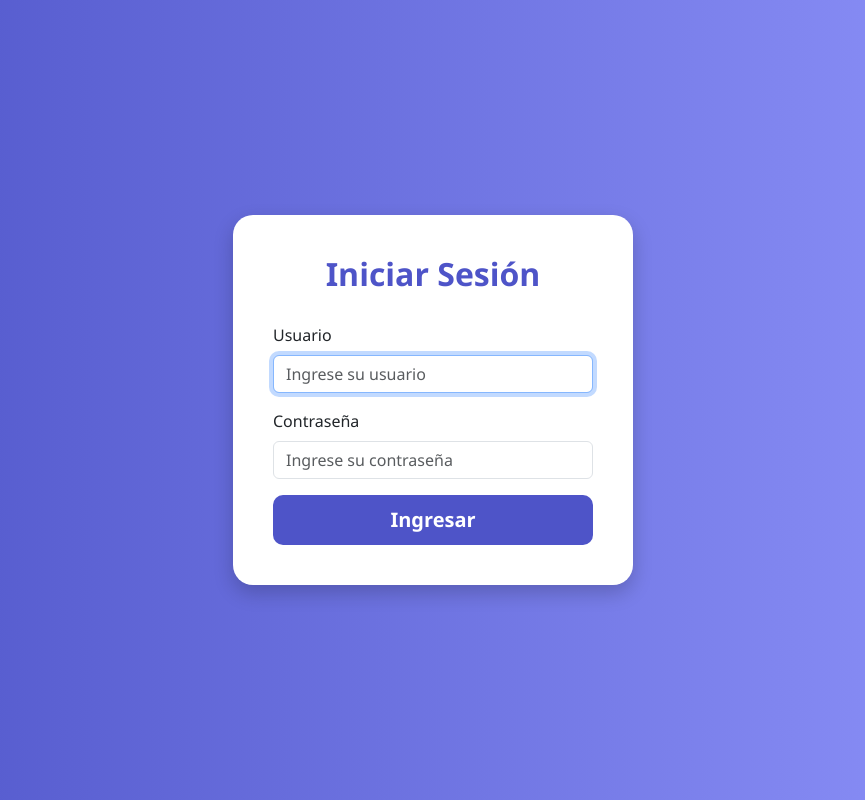
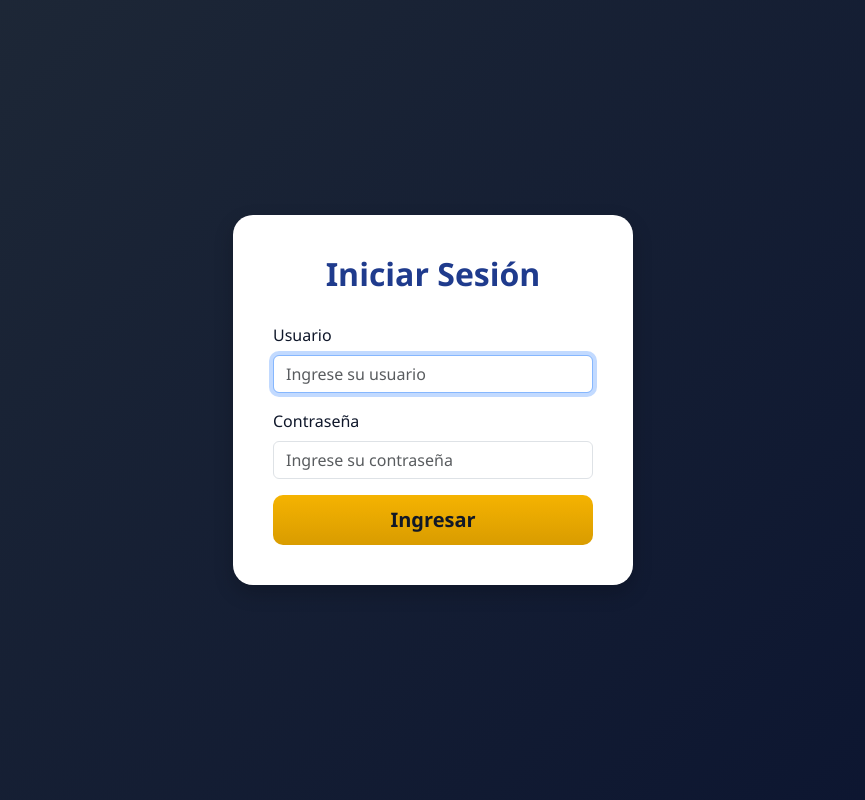
Before and after one commit to ichigo34/asistencia-nakama-service, a Django app: page /login/ in a window 1280 px wide. Shown: the whole page, without its empty margins (207-1072 px from the left). Run offline with Django 5.2, Linux system fonts and the light colour scheme.

Commit message:
style(ui): unificar paleta corporativa (azul, blanco, amarillo y plomo) y consistencia en fondos y CTAs\n\n- formulario.css: fondo plomo oscuro, acentos azul/amarillo, componentes coherentes\n- login.css: tema unificado, CTA amarillo\n- descarga.css: tema unificado y CTA amarillo

```diff
--- a/app/static/css/formulario.css
+++ b/app/static/css/formulario.css
@@ -1,11 +1,11 @@
 :root{
-    /* Paleta high-tech (azul, amarillo, blanco y negro) */
+    /* Paleta corporativa: azul, blanco, amarillo y plomo (gris) */
     --brand-primary:#0f1e52; /* azul profundo */
     --brand-primary-dark:#1f3b8d; /* azul hover */
     --brand-accent:#f5b301; /* amarillo CTA */
     --brand-accent-dark:#d99c00;
 
-    --black:#070b15;
+    --black:#1f2937; /* plomo oscuro de fondo */
     --white:#ffffff;
     --gray-50:#f3f4f6;
     --gray-500:#6b7280;
--- a/app/static/css/login.css
+++ b/app/static/css/login.css
@@ -1,5 +1,17 @@
+:root{
+  /* Paleta corporativa: azul, blanco, amarillo y plomo */
+  --brand-primary:#0f1e52;
+  --brand-primary-dark:#1f3b8d;
+  --brand-accent:#f5b301;
+  --brand-accent-dark:#d99c00;
+  --black:#1f2937; /* plomo oscuro */
+  --white:#ffffff;
+}
+
 body {
-  background: linear-gradient(to right, #4e54c8, #8f94fb);
+  background:
+    radial-gradient(900px 500px at 120% 120%, rgba(31,59,141,.35), transparent 60%),
+    linear-gradient(135deg, var(--black) 0%, #0b1430 100%);
   min-height: 100vh;
   margin: 0;
   padding: 0;
@@ -7,6 +19,7 @@ body {
   align-items: center;
   justify-content: center;
   font-family: 'Segoe UI', sans-serif;
+  color: #0f172a;
 }
 
 .login-card {
@@ -21,22 +34,23 @@ body {
 
 .login-card h2 {
   margin-bottom: 30px;
-  color: #4e54c8;
+  color: var(--brand-primary-dark);
   font-weight: bold;
   text-align: center;
 }
 
 .btn-primary {
-  background-color: #4e54c8;
+  background: linear-gradient(180deg, var(--brand-accent), var(--brand-accent-dark));
+  color: #111827;
   border: none;
   border-radius: 10px;
   padding: 10px 20px;
   font-weight: bold;
-  transition: background-color 0.3s;
+  transition: filter 0.2s;
 }
 
 .btn-primary:hover {
-  background-color: #3a3fbb;
+  filter: brightness(1.05);
 }
 
 @media (max-width: 576px) {
```
Also changed, not shown: app/static/css/descarga.css (+18 -5 lines).
